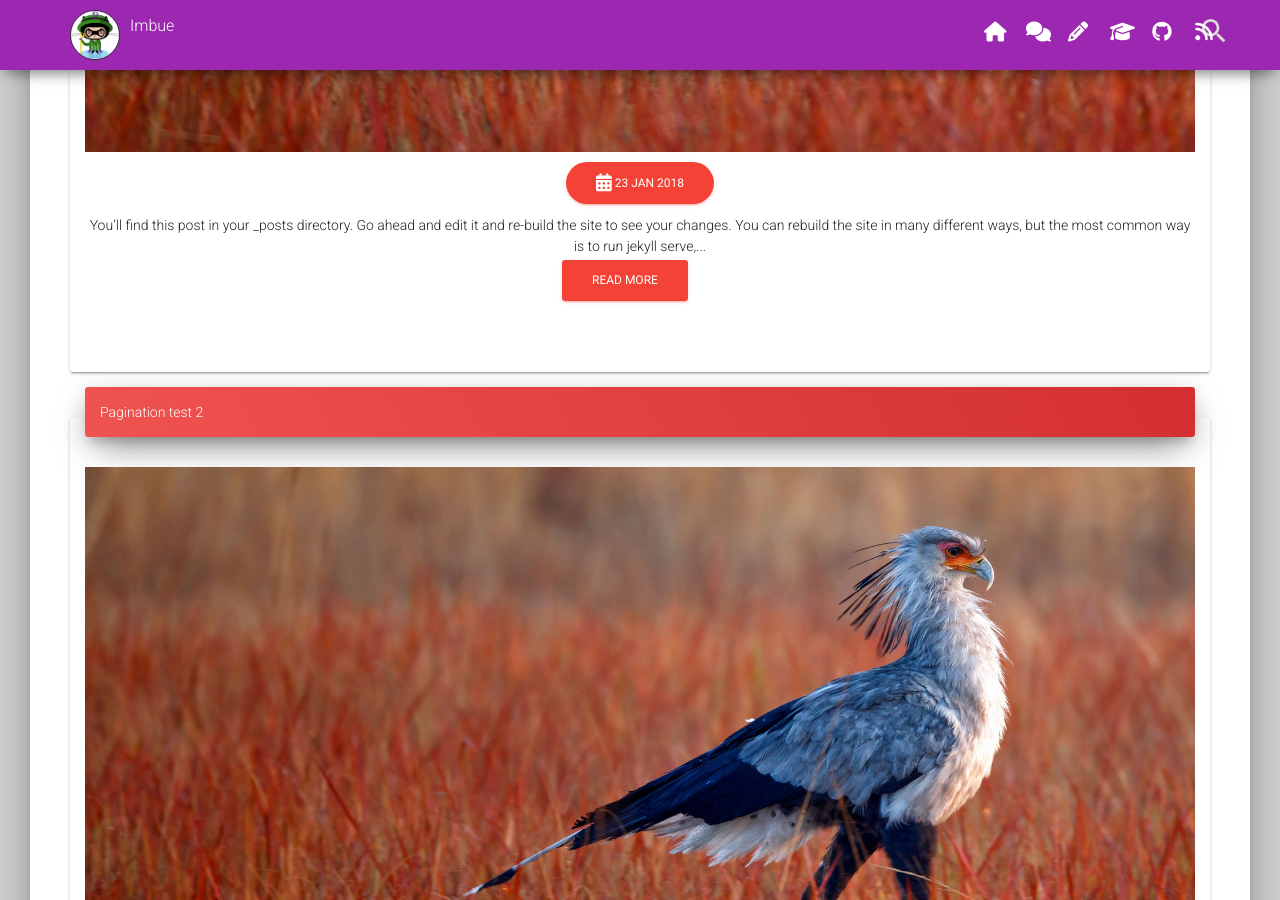
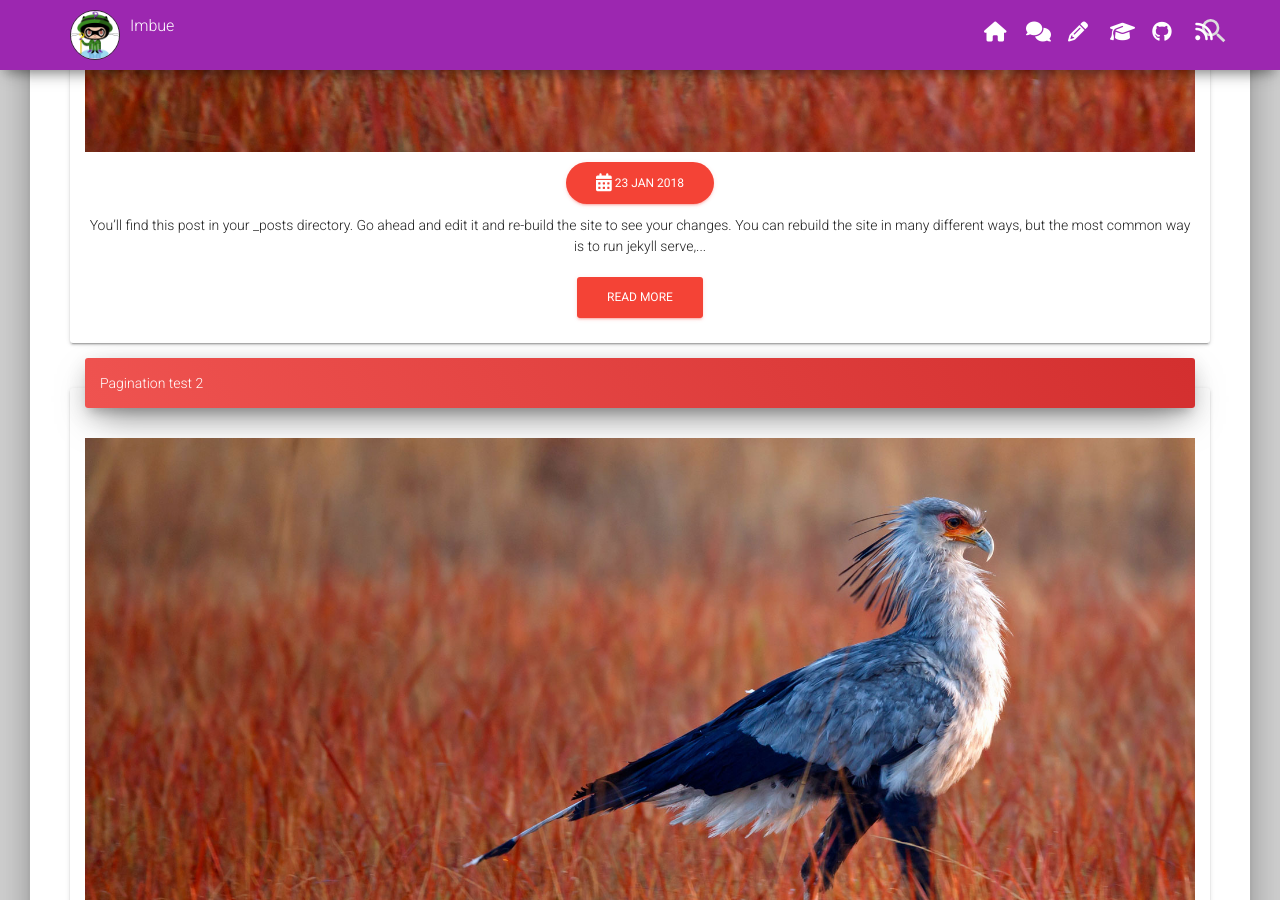
Before and after one commit to tip4programs/imbue, a Jekyll site: the page built from index.html, in a window 1280 px wide and 900 px high, scrolled down 1317 px. Built offline with Jekyll 4.4.1, drawn with Linux system fonts in a browser that asks for light colours; nearby versions of some CDN libraries; the list of posts is cut into pages by our own code.

Commit message:
Update index.html

```diff
--- a/index.html
+++ b/index.html
@@ -23,7 +23,7 @@ title: Welcome to Our Blog
                <i class="fa fa-calendar" aria-hidden="true"></i> {{ post.date | date_to_string }}
                </button>
            <p>{{ post.content | strip_html | truncatewords: 40 }}</p>
-            <div class="card-footer"><a href="{{ post.url | prepend: site.baseurl }}" class="btn btn-{{ post.card_color }}">Read More</a></div>
+            <a href="{{ post.url | prepend: site.baseurl }}" class="btn btn-{{ post.card_color }}">Read More</a>
            </div>
          </div>
         </div>
```
